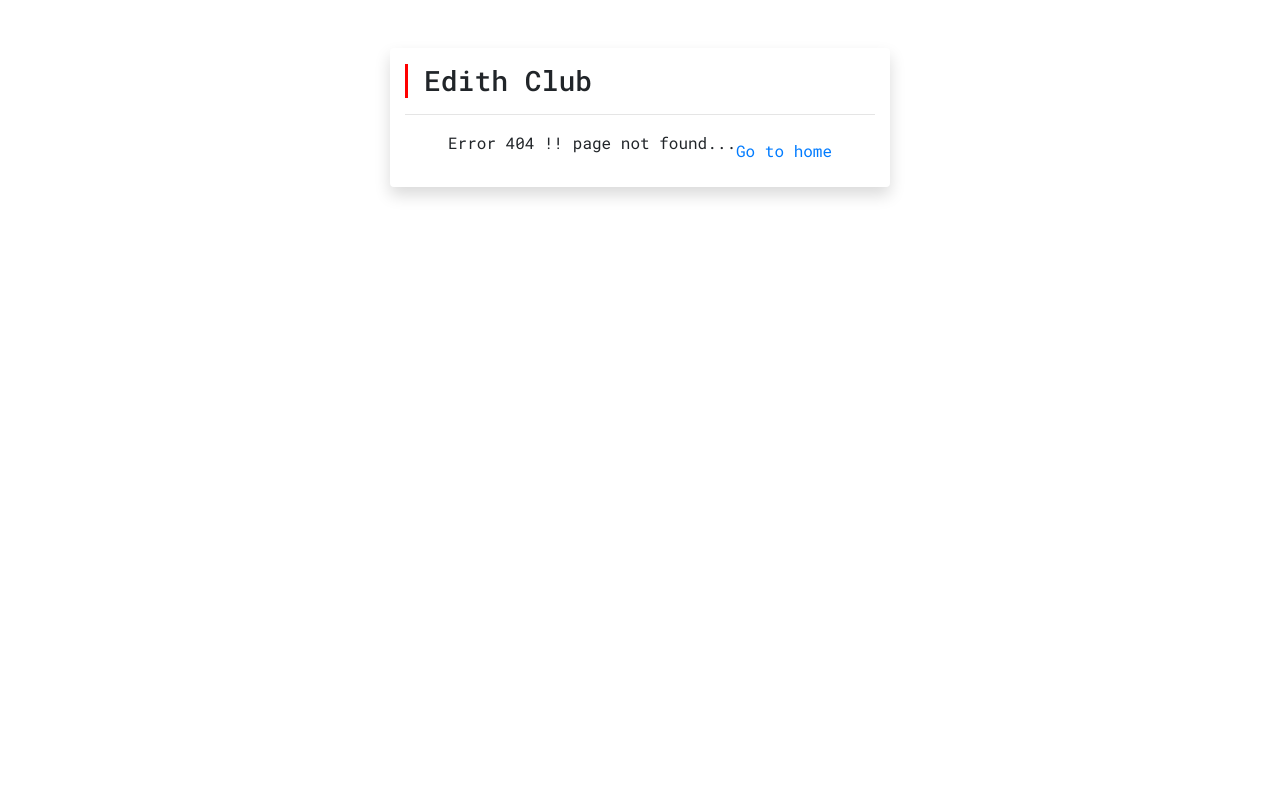
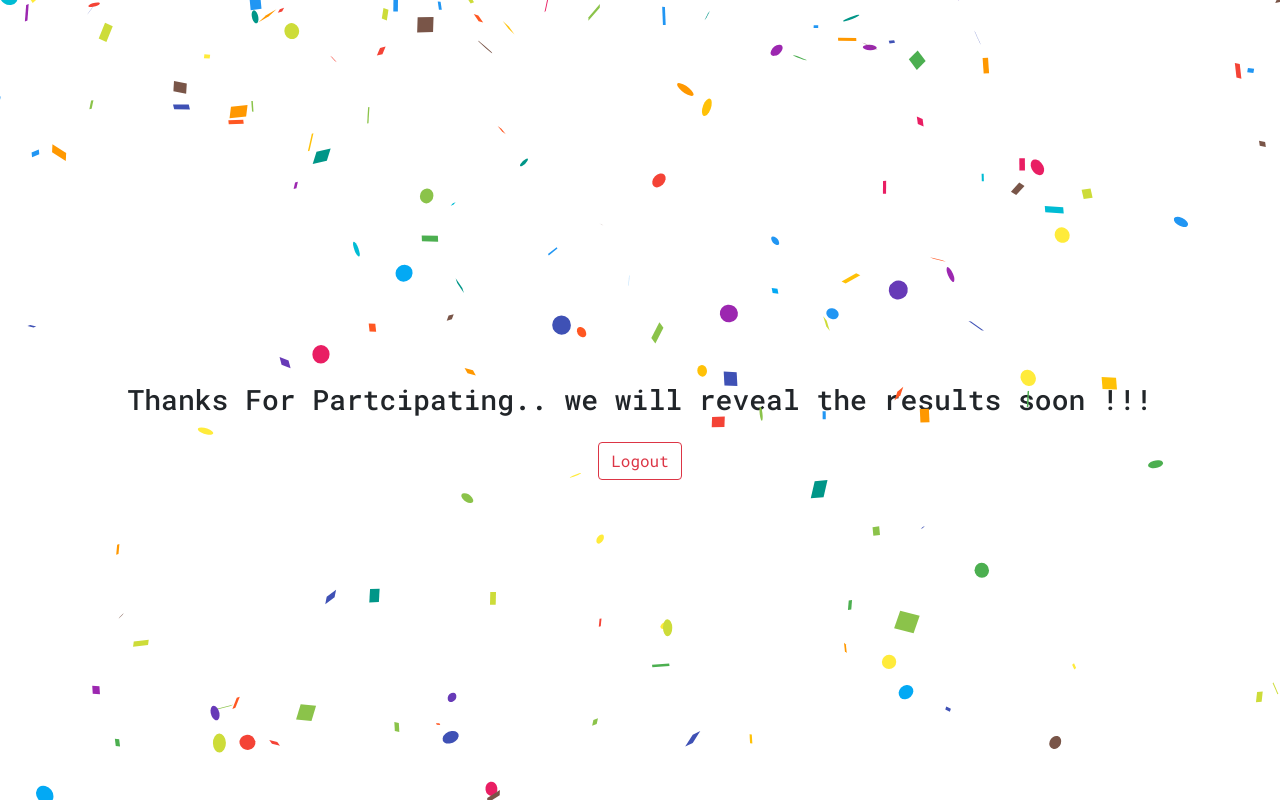
Before and after one commit to shelcia/Edith, a React (Create React App) app: page /finalpage in a window 1280 px wide. Before the commit this address had no page. Built offline with nearby package versions, Linux system fonts and the light colour scheme.

Commit message:
update final page

```diff
--- a/package.json
+++ b/package.json
@@ -8,6 +8,7 @@
     "@testing-library/user-event": "^12.1.10",
     "axios": "^0.21.0",
     "react": "^17.0.1",
+    "react-confetti": "^6.0.0",
     "react-dom": "^17.0.1",
     "react-router-dom": "^5.2.0",
     "react-scripts": "4.0.0",
--- a/src/App.js
+++ b/src/App.js
@@ -6,6 +6,7 @@ import Signup from "./components/Signup";
 import Form from "./components/Form";
 import AdminDashboard from "./components/Admin";
 import Error404 from "./components/Error404";
+import FinalPage from "./components/FinalPage";
 
 import "./styles/style.css";
 
@@ -19,6 +20,7 @@ const App = () => {
           <Route path='/signup' component={Signup} />
           <Route path='/user/:id' component={Form} />
           <Route path='/admin/shelcia' component={AdminDashboard} />
+          <Route path='/finalpage' component={FinalPage} />
           <Route component={Error404} />
         </Switch>
       </BrowserRouter>
--- a/src/components/Admin.jsx
+++ b/src/components/Admin.jsx
@@ -13,7 +13,7 @@ const AdminDashboard = () => {
     axios
       .get(`${URL}api/auth/users`)
       .then((response) => {
-        console.log(response.data);
+        // console.log(response.data);
         setIsLoading(false);
         setUsers(response.data);
       })
--- /dev/null
+++ b/src/components/FinalPage.jsx
@@ -0,0 +1,36 @@
+import React from "react";
+import Confetti from "react-confetti";
+import { useHistory } from "react-router-dom";
+
+const FinalPage = () => {
+  const width = window.innerWidth;
+  const height = window.innerHeight;
+  const history = useHistory();
+
+  const logout = (e) => {
+    e.preventDefault();
+    const PREFIX = "Edith-";
+    localStorage.removeItem(`${PREFIX}token`);
+    localStorage.removeItem(`${PREFIX}id`);
+    localStorage.removeItem(`${PREFIX}point`);
+    history.push("/");
+  };
+
+  return (
+    <React.Fragment>
+      <div className='w-100 h-100 d-flex justify-content-center'>
+        <Confetti width={width} height={height} />
+        <h3 style={{ marginTop: "50vh", transform: "translateY(-50%)" }}>
+          Thanks For Partcipating.. we will reveal the results soon !!!
+        </h3>
+      </div>
+      <div className='text-center'>
+        <button className='btn btn-outline-danger' onClick={(e) => logout(e)}>
+          Logout
+        </button>
+      </div>
+    </React.Fragment>
+  );
+};
+
+export default FinalPage;
--- a/src/components/Form.jsx
+++ b/src/components/Form.jsx
@@ -31,7 +31,7 @@ const Form = () => {
     axios
       .get(`${URL}api/hint/hints`)
       .then((response) => {
-        console.log(response.data);
+        // console.log(response.data);
         setHints(response.data);
       })
       .catch((error) => console.log(error));
@@ -41,19 +41,10 @@ const Form = () => {
     if (!localStorage.getItem("Edith-token")) history.push("/");
   });
 
-  const logout = (e) => {
-    e.preventDefault();
-    const PREFIX = "Edith-";
-    localStorage.removeItem(`${PREFIX}token`);
-    localStorage.removeItem(`${PREFIX}id`);
-    localStorage.removeItem(`${PREFIX}point`);
-    history.push("/");
-  };
-
   const checkAnswers = (event, id, title) => {
     event.preventDefault();
     const ids = document.getElementById(`${id}-input`);
-    console.log(ids.value);
+    // console.log(ids.value);
 
     if (ids.value === "") {
       failNotify("We don't want empty input fields");
@@ -71,7 +62,7 @@ const Form = () => {
     })
       .then((response) => {
         setSubmission(response.data.submission);
-        setIsHintOpen(response.data.isHintOpen);
+        // setIsHintOpen(response.data.isHintOpen);
       })
       .catch((err) => {
         console.log(err);
@@ -97,7 +88,7 @@ const Form = () => {
       headers: headers,
     })
       .then((response) => {
-        console.log(response);
+        // console.log(response);
         successNotify("Submitted Successfully !!");
       })
       .catch((err) => {
@@ -107,7 +98,19 @@ const Form = () => {
 
   const openHint = (event, id, title) => {
     event.preventDefault();
-
+    axios({
+      url: `${URL}api/auth/user/${userId}`,
+      method: "get",
+      headers: headers,
+    })
+      .then((response) => {
+        setIsHintOpen(response.data.isHintOpen);
+      })
+      .catch((err) => {
+        console.log(err);
+      });
+    // console.log("Hint Opened");
+    // console.log("Hints", isHintOpen);
     const response = {
       isHintOpen: [
         ...isHintOpen,
@@ -122,7 +125,7 @@ const Form = () => {
       headers: headers,
     })
       .then((response) => {
-        console.log(response);
+        // console.log(response)
       })
       .catch((err) => {
         console.log(err);
@@ -182,12 +185,6 @@ const Form = () => {
           <button className='btn btn-primary' type='button'>
             Finish
           </button>
-          <button
-            className='btn btn-danger ml-2'
-            type='button'
-            onClick={(e) => logout(e)}>
-            Logout
-          </button>
         </div>
       </div>
     </React.Fragment>
```
Also changed, not shown: 1 other file (tests, documents, lock files or other folders).
